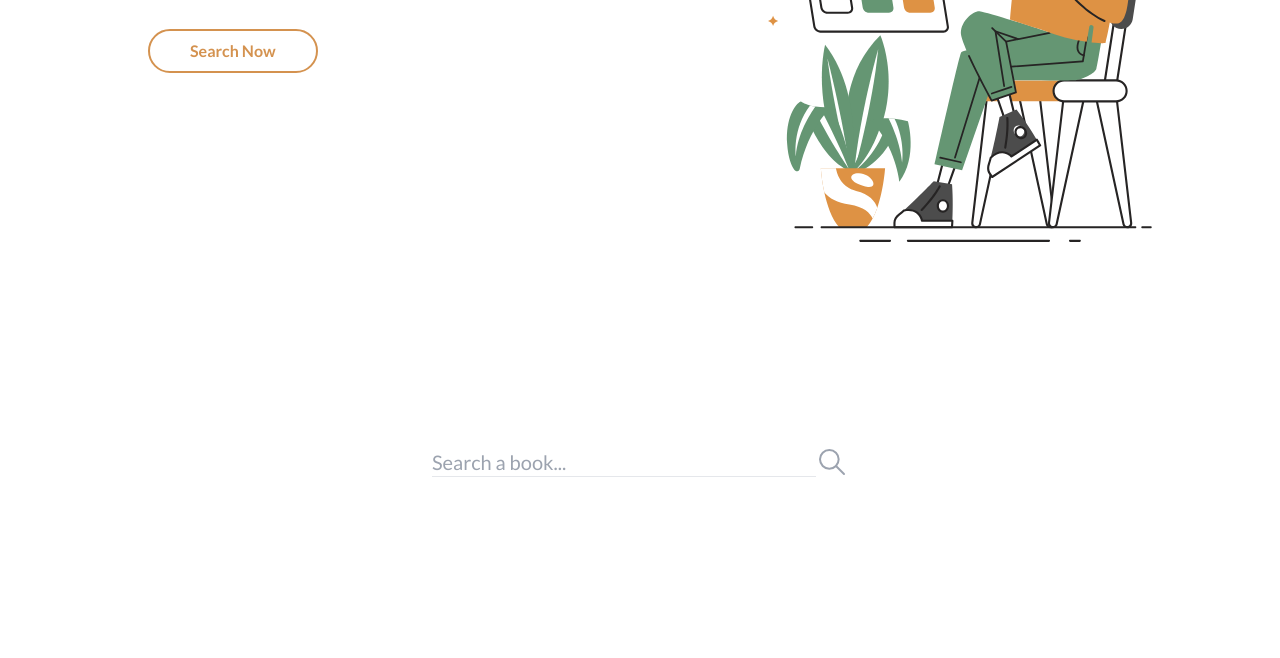
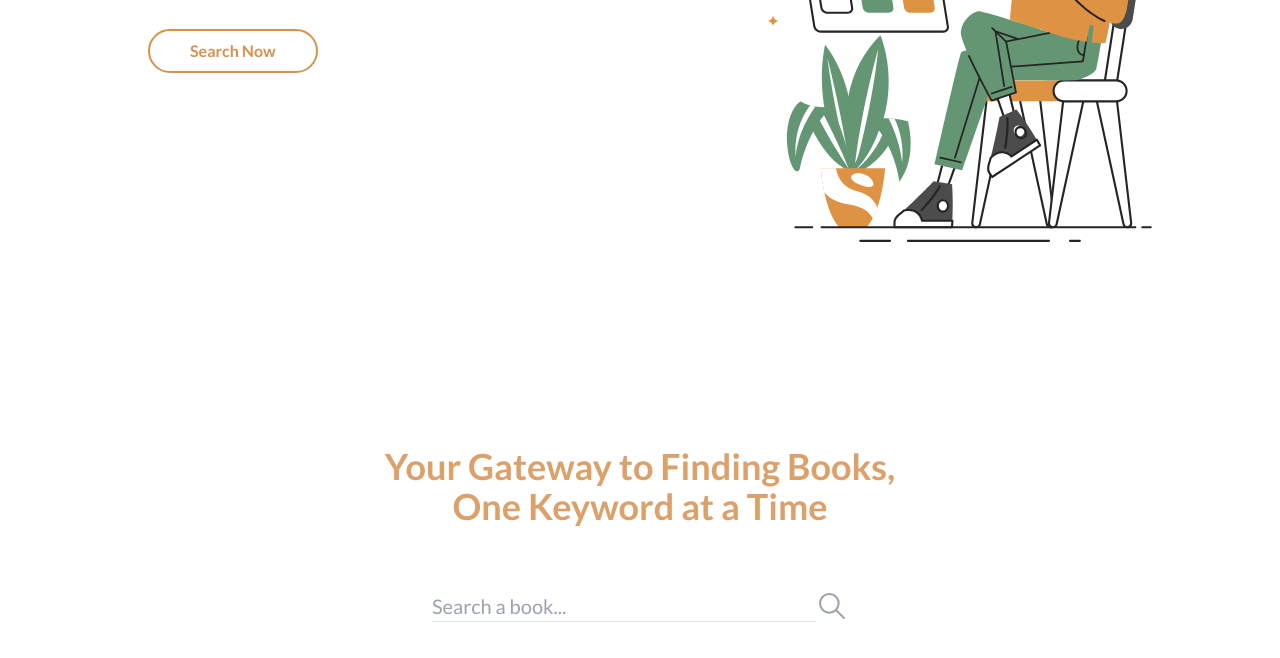
Before and after one commit to adelinetr/books-api-project, a website: page index.html in a window 1280 px wide. Shown: the part 418-1076 px from the top of the page. Drawn offline with Linux system fonts and the light colour scheme.

Commit message:
third commit

```diff
--- a/index.html
+++ b/index.html
@@ -93,19 +93,24 @@
     </section>
 
     <!--Search-->
-    <section class="min-h-screen bg-white flex flex-col items-center ">
-        <div class=" items-center mx-auto flex max-w-md">
+    <section class="mt-16 min-h-screen bg-white flex flex-col items-center">
+        <div class="flex flex-col items-center mx-auto max-w-6xl">
+            <!--Heading-->
+            <div class="h2">
+                <h2 class="text-4xl max-w-lg text-center text-primary font-bold">Your Gateway to Finding Books, One Keyword at a Time</h2>
+            </div>
+            <!--Search Input-->
+            <div class="w-6xl mt-10 flex">
                 <input
                 id="book-input"
                 type="text"
                 placeholder="Search a book..."
-            class="text-xl border-b focus:outline-none items-center
-            mx-auto mt-16 lg:w-96"
+                class="text-xl border-b focus:outline-none w-100 mt-6 md:w-72 lg:w-96"
                 >
                 <button id="search-btn">
                     <svg
                         xmlns="http://www.w3.org/2000/svg"
-                    class="w-8 text-gray-400   duration-200 hover:scale-110 mt-16 "
+                        class="w-8 text-gray-400 duration-200 hover:scale-110 mt-6"
                         viewBox="0 0 24 24"
                         stroke-width="1.5"
                         stroke="currentColor"
@@ -119,10 +124,10 @@
                     </svg>
                 </button>
             </div>
+        </div>
 
         <!--Books-->
             <div id="book-output" class="grid gap-10 m-5 grid-cols-2 items-center mt-16 md:grid-cols-3 lg:gap-24  lg:grid-cols-4 ">
-
 
             </div>
 
```
Also changed, not shown: css/style.css. Lines whose indentation alone changed are shown as unchanged.
